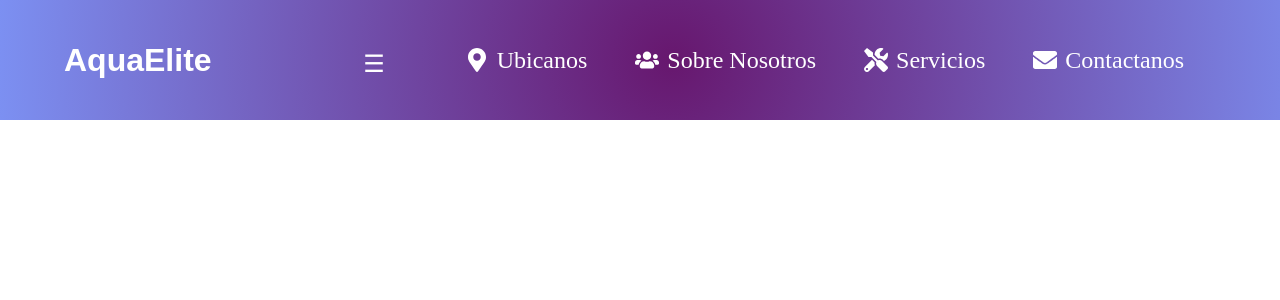
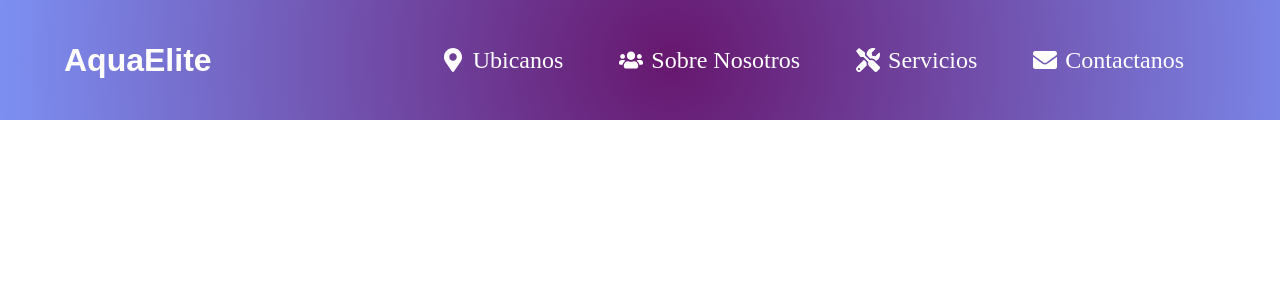
Before and after one commit to Lavanderia-Aqua-Elite/LandingPage_AquaElite, a React (Vite) app: page / in a window 1280 px wide. Shown: the top 300 px of the page. Built offline with nearby package versions, Linux system fonts and the light colour scheme.

Commit message:
El boton aun falta que sirva en movil, osea que se muestre el contenido

```diff
--- a/src/hooks/useMobileDetect.js
+++ b/src/hooks/useMobileDetect.js
@@ -4,20 +4,19 @@ export default function useMobileDetect(breakpoint = 768) {
     const [isMobile, setIsMobile] = useState(false);
 
     useEffect(() => {
-        const handleResize = () => {
+        const checkIfMobile = () => {
             setIsMobile(window.innerWidth <= breakpoint);
         };
 
-        // Verifica si window está definido (para SSR)
-        if (typeof window !== 'undefined') {
-            handleResize(); // Ejecuta inmediatamente
-            window.addEventListener('resize', handleResize);
-        }
+        // Verificación inicial
+        checkIfMobile();
 
+        // Event listener para cambios de tamaño
+        window.addEventListener('resize', checkIfMobile);
+
+        // Limpieza
         return () => {
-            if (typeof window !== 'undefined') {
-                window.removeEventListener('resize', handleResize);
-            }
+            window.removeEventListener('resize', checkIfMobile);
         };
     }, [breakpoint]);
 
--- a/src/layouts/NavList.jsx
+++ b/src/layouts/NavList.jsx
@@ -3,37 +3,43 @@ import { navList } from '../hooks/navList';
 import classes from '../styles/NavList..module.css';
 import useToggle from '../hooks/useToggle';
 import ToggleBtn from '../components/ToggleBtn';
+import useMobileDetect from '../hooks/useMobileDetect';
 
 
-// Exporta por defecto y crea el componente
 export default function NavList() {
-    // Uso del hook para controlar el estado
     const [isExpanded, toggle] = useToggle(false);
+    const isMobile = useMobileDetect();
 
     return (
-        <nav className={classes.nav}>
-            {/* Boton para abir y cerrar */}
-            <ToggleBtn isExpanded={isExpanded} onToggle={toggle} />
+        <nav className={classes.navContainer}>
+            {/* Botón solo visible en móviles */}
+            {isMobile && (
+                <ToggleBtn
+                    isExpanded={isExpanded}
+                    onToggle={toggle}
+                    className={classes.mobileToggle}
+                />
+            )}
 
-            {/* Lista que responde al toggle */}
-            <ul
-                className={`${classes.navList} ${
-                    isExpanded ? classes.expanded : classes.collapsed
-                }`}
-            >
+            {/* Lista de navegación */}
+            <ul className={`
+                ${classes.navList}
+                ${isMobile ? classes.mobileNav : ''}
+                ${isMobile && isExpanded ? classes.expanded : ''}
+            `}>
                 {navList.map((item) => (
                     <li key={item.id} className={classes.navItem}>
                         <a
                             href={item.targetId}
                             className={classes.navLink}
+                            onClick={() => isMobile && toggle()}
                         >
                             {item.icon}
-                        {item.list}
+                            <span className={classes.linkText}>{item.list}</span>
                         </a>
                     </li>
                 ))}
             </ul>
-
         </nav>
     );
 }
--- a/src/styles/NavList..module.css
+++ b/src/styles/NavList..module.css
@@ -1,77 +1,113 @@
-/* Base desktop (tu versión original) */
+/* Importar modulo css global */
+@import url(../index.module.css);
+
+/* Estilos generales del modulo del NavList */
+.nav {
+    position: relative;
+    display: flex;
+    align-items: center;
+    width: 100%;
+}
+
+/* Versión Desktop/Tablet - Lista siempre visible */
 .navList {
-    display: inline-flex;
+    display: flex;
     margin-left: auto;
     padding-right: 3rem;
-    gap: 1rem;
+    gap: 1.5rem;
     list-style: none;
     align-items: center;
+    transition: all 0.3s ease;
 }
 
 .navItem {
     display: inline-flex;
     align-items: center;
-    padding: 1rem;
 }
 
 .navLink {
-    font-size: var(--fontsize-navLinks);
-    color: var(--color-iconTextLink);
+    font-size: var(--fontsize-navLinks, 1rem);
+    color: var(--color-iconTextLink, #333);
     display: flex;
     align-items: center;
     gap: 0.5rem;
     text-decoration: none;
-    transition: color 0.2s;
+    transition: all 0.3s ease;
+    padding: 0.5rem 1rem;
+    border-radius: 0.25rem;
 }
 
 .navLink:hover {
-    color: var(--color-iconTextLink-Hover);
+    color: var(--color-iconTextLink-Hover, #0066cc);
+    background: var(--color-navLink-bg-hover, rgba(0,0,0,0.05));
 }
 
-/* Mobile toggle (oculto en desktop) */
-.mobileToggle {
-    display: none;
-}
-
-/* Versión mobile */
+/* ===== VERSIÓN MOBILE ===== */
 @media (max-width: 768px) {
-    .navContainer {
-        position: relative;
-        width: 100%;
+    /* Contenedor principal en mobile */
+    .nav {
+        flex-direction: column;
+        align-items: flex-end;
     }
 
-    .mobileToggle {
-        display: block;
-        position: absolute;
-        right: 1rem;
-        top: 1rem;
-        z-index: 100;
-    }
-
+    /* Lista de navegación - Estado inicial (oculto) */
     .navList {
-        display: flex;
+        display: none;
         flex-direction: column;
-        position: absolute;
-        top: 100%;
-        right: 0;
+        position: fixed;
+        top: var(--header-height, 80px);
+        left: 0;
         width: 100%;
         max-height: 0;
         overflow: hidden;
+        background: var(--color-background, #fff);
+        box-shadow: 0 10px 15px -3px rgba(0,0,0,0.1);
         padding: 0;
         margin: 0;
-        background: var(--color-background);
-        box-shadow: 0 10px 15px rgba(0,0,0,0.1);
-        transition: max-height 0.3s ease;
+        z-index: 999;
+        opacity: 0;
+        transition: max-height 0.4s ease, opacity 0.3s ease;
     }
 
+    /* Lista expandida */
     .navList.expanded {
-        max-height: 500px; /* Ajusta según contenido */
+        display: flex;
+        max-height: 100vh;
+        opacity: 1;
+        padding: 1rem 0;
+        overflow-y: auto;
     }
 
+    /* Items del menú */
     .navItem {
         width: 100%;
-        padding: 1rem;
-        justify-content: center;
-        border-bottom: 1px solid rgba(0,0,0,0.1);
+        padding: 0.75rem 2rem;
+        border-bottom: 1px solid var(--color-border, rgba(0,0,0,0.05));
+    }
+
+    /* Enlaces */
+    .navLink {
+        width: 100%;
+        padding: 0.75rem 1rem;
+    }
+
+    /* Botón toggle */
+    .mobileToggle {
+        display: block;
+        position: relative;
+        right: 0;
+        top: 0;
+        background: none;
+        border: none;
+        cursor: pointer;
+        padding: 0.75rem;
+        z-index: 1000;
     }
 }
+
+/* Ocultar el botón en desktop/tablet */
+@media (min-width: 769px) {
+    .mobileToggle {
+        display: none !important;
+    }
+}
```
Lines whose indentation alone changed are shown as unchanged.
